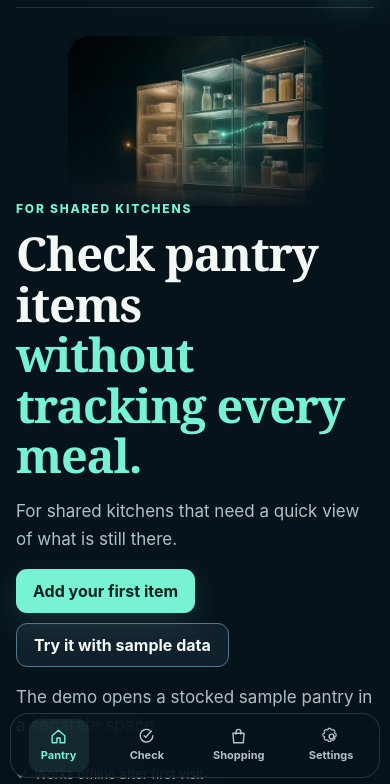
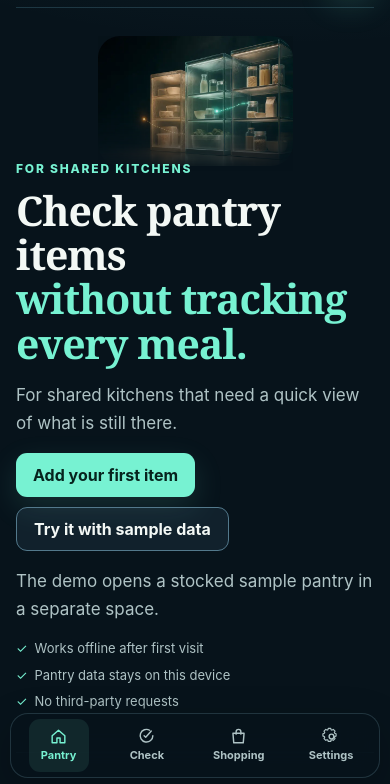
Before and after one commit to B-Divyesh/sf-pantry-reconcile, a website built with Vite: page index.html in a window 390 px wide. Shown: the part 58-842 px from the top of the page. Built offline with nearby package versions, Linux system fonts and the light colour scheme; files whose address does not match are found by name.

Commit message:
test: cover stored pantry upgrade and first screen

```diff
--- a/src/styles.css
+++ b/src/styles.css
@@ -86,12 +86,12 @@ h2 { margin: 0; font-size: clamp(34px, 4.6vw, 58px); }
 h3 { margin: 0; font-size: 25px; }
 p { color: var(--muted); }
 
-.hero { min-height: 610px; display: grid; grid-template-columns: minmax(350px, .82fr) 1.3fr; align-items: center; gap: 18px; position: relative; }
+.hero { min-height: 590px; display: grid; grid-template-columns: minmax(480px, .95fr) 1.05fr; align-items: center; gap: 18px; position: relative; }
 .hero-copy { position: relative; z-index: 2; padding: 40px 0 40px 20px; }
-.hero-copy h1 { max-width: 650px; font-size: clamp(44px, 6vw, 76px); }
+.hero-copy h1 { max-width: 650px; font-size: clamp(42px, 4.5vw, 64px); }
 .hero-copy h1 em { color: var(--accent); font-style: normal; }
 .hero-copy > p:not(.eyebrow) { max-width: 580px; margin: 24px 0; font-size: 18px; line-height: 1.65; }
-.hero-art { margin-left: -220px; min-width: 0; position: relative; z-index: 0; -webkit-mask-image: linear-gradient(90deg, transparent 0, black 28%, black); mask-image: linear-gradient(90deg, transparent 0, black 28%, black); }
+.hero-art { margin-left: -160px; min-width: 0; position: relative; z-index: 0; -webkit-mask-image: linear-gradient(90deg, transparent 0, black 28%, black); mask-image: linear-gradient(90deg, transparent 0, black 28%, black); }
 .hero-art img { width: 100%; height: auto; max-height: 670px; object-fit: cover; border-radius: 32px; box-shadow: var(--shadow); opacity: .93; animation: reveal 700ms both; }
 .proof-list { margin: 26px 0 0; padding: 0; display: flex; flex-wrap: wrap; gap: 9px 18px; list-style: none; color: var(--muted); font-size: 13px; }
 .proof-list li::before { content: '✓'; margin-right: 7px; color: var(--accent); }
@@ -248,11 +248,11 @@ dialog::backdrop { background: rgba(2,10,14,.72); backdrop-filter: blur(5px); }
   .generated-note { display: none; }
   .hero { min-height: auto; display: flex; flex-direction: column; }
   .hero-copy { padding: 12px 0 0; }
-  .hero-copy h1 { font-size: clamp(40px, 12vw, 56px); }
+  .hero-copy h1 { font-size: clamp(38px, 10.5vw, 44px); }
   .hero-copy > p:not(.eyebrow) { margin: 16px 0; font-size: 17px; }
   .hero-art { order: -1; margin: 0 -16px -42px; -webkit-mask-image: linear-gradient(180deg, black 55%, transparent 100%); mask-image: linear-gradient(180deg, black 55%, transparent 100%); }
-  .hero-art img { height: 170px; min-height: 0; object-fit: cover; border-radius: 22px; }
-  .proof-list { gap: 7px 14px; }
+  .hero-art img { height: 130px; min-height: 0; object-fit: cover; border-radius: 22px; }
+  .proof-list { margin-top: 12px; gap: 7px 14px; }
   .dashboard-head, .shopping-head { align-items: flex-start; flex-direction: column; }
   .dashboard-head .primary { width: 100%; }
   .dashboard-head h1, .shopping-head h1, .settings-head h1 { font-size: 42px; }
```
